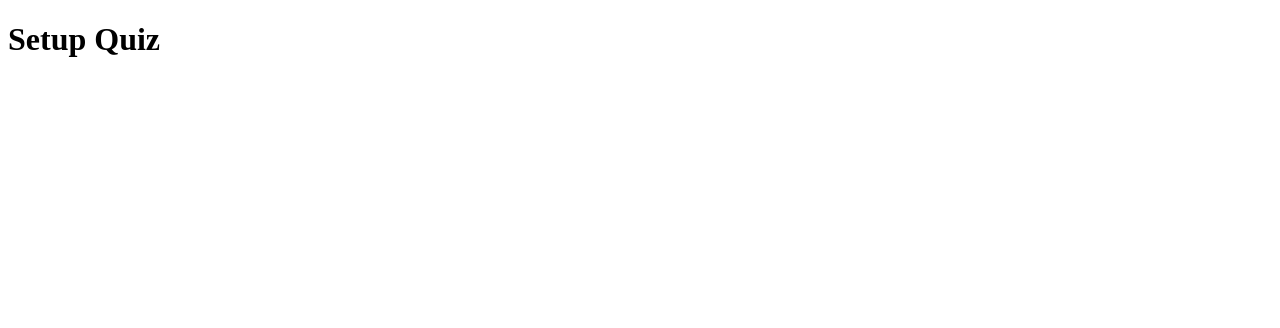
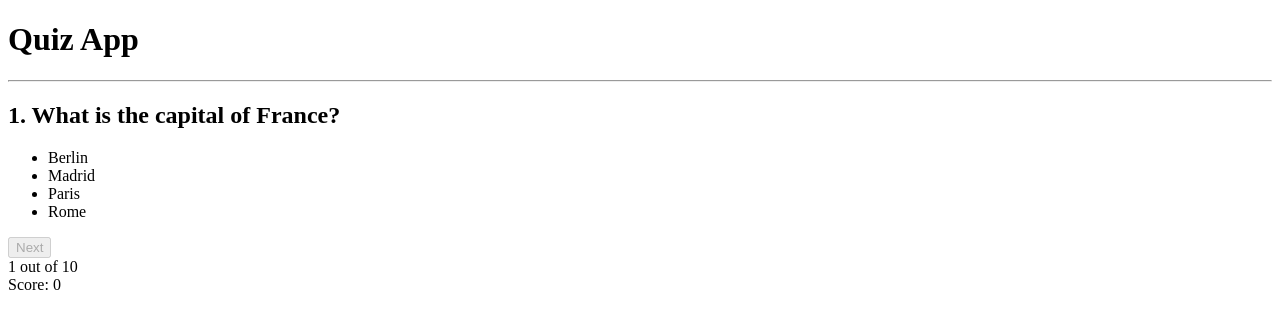
Before and after one commit to vikarnjha/React-Quiz-App, a React (Vite) app in the folder react-quiz-app/: page / in a window 1280 px wide. Shown: the top 328 px of the page. Built offline with nearby package versions, Linux system fonts and the light colour scheme.

Commit message:
quiz working

```diff
--- a/react-quiz-app/src/App.jsx
+++ b/react-quiz-app/src/App.jsx
@@ -1,11 +1,12 @@
 import { } from 'react'
 import './App.css'
+import Quiz from './components/Quiz'
 
 function App() {
 
   return (
     <>
-      <h1>Setup Quiz</h1>
+      <Quiz/>
     </>
   )
 }
--- /dev/null
+++ b/react-quiz-app/src/assets/quizData.js
@@ -0,0 +1,59 @@
+const quizData = [
+  {
+    question: "What is the capital of France?",
+    options: ["Berlin", "Madrid", "Paris", "Rome"],
+    answer: "Paris",
+  },
+  {
+    question: "Which planet is known as the Red Planet?",
+    options: ["Earth", "Mars", "Jupiter", "Venus"],
+    answer: "Mars",
+  },
+  {
+    question: "What is the largest mammal in the world?",
+    options: ["Elephant", "Blue Whale", "Giraffe", "Great White Shark"],
+    answer: "Blue Whale",
+  },
+  {
+    question: "Who wrote 'To Kill a Mockingbird'?",
+    options: ["Harper Lee", "J.K. Rowling", "Ernest Hemingway", "Mark Twain"],
+    answer: "Harper Lee",
+  },
+  {
+    question: "What is the smallest prime number?",
+    options: ["0", "1", "2", "3"],
+    answer: "2",
+  },
+  {
+    question: "Which country is known as the Land of the Rising Sun?",
+    options: ["China", "Japan", "India", "South Korea"],
+    answer: "Japan",
+  },
+  {
+    question: "What is the chemical symbol for water?",
+    options: ["O2", "H2O", "CO2", "NaCl"],
+    answer: "H2O",
+  },
+  {
+    question: "How many continents are there in the world?",
+    options: ["5", "6", "7", "8"],
+    answer: "7",
+  },
+  {
+    question: "What is the square root of 144?",
+    options: ["10", "12", "14", "16"],
+    answer: "12",
+  },
+  {
+    question: "Who painted the Mona Lisa?",
+    options: [
+      "Vincent van Gogh",
+      "Leonardo da Vinci",
+      "Pablo Picasso",
+      "Claude Monet",
+    ],
+    answer: "Leonardo da Vinci",
+  },
+];
+
+export default quizData;
--- /dev/null
+++ b/react-quiz-app/src/components/Quiz.jsx
@@ -0,0 +1,65 @@
+import React, { useState } from "react";
+import "./Quiz.css";
+import quizData from "../assets/quizData";
+
+const Quiz = () => {
+  const [index, setIndex] = useState(0);
+  const [score, setScore] = useState(0);
+  const [selectedAnswer, setSelectedAnswer] = useState(null);
+  const [lock, setLock] = useState(false);
+  const questions = quizData[index];
+
+  const checkAnswer = (option) => {
+    if (!lock) {
+      setSelectedAnswer(option);
+      setLock(true);
+      if (option === questions.answer) {
+        setScore(score + 1);
+      }
+    }
+  };
+
+  const nextQuestion = () => {
+    if (index < quizData.length - 1) {
+      setIndex(index + 1);
+      setSelectedAnswer(null);
+      setLock(false);
+    }
+  };
+
+  if (!questions) {
+    return <div>Loading...</div>;
+  }
+
+  return (
+    <>
+      <div className="container">
+        <h1>Quiz App</h1>
+        <hr />
+        <h2>
+          {index + 1}. {questions.question}
+        </h2>
+        <ul>
+          {questions.options.map((option, i) => (
+            <li
+              key={i}
+              className={selectedAnswer === option ? "selected" : ""}
+              onClick={() => checkAnswer(option)}
+            >
+              {option}
+            </li>
+          ))}
+        </ul>
+        <button onClick={nextQuestion} disabled={selectedAnswer === null}>
+          Next
+        </button>
+        <div className="index">
+          {index + 1} out of {quizData.length}
+        </div>
+        <div className="score">Score: {score}</div>
+      </div>
+    </>
+  );
+};
+
+export default Quiz;
```
Also changed, not shown: react-quiz-app/src/components/Quiz.css (added).
